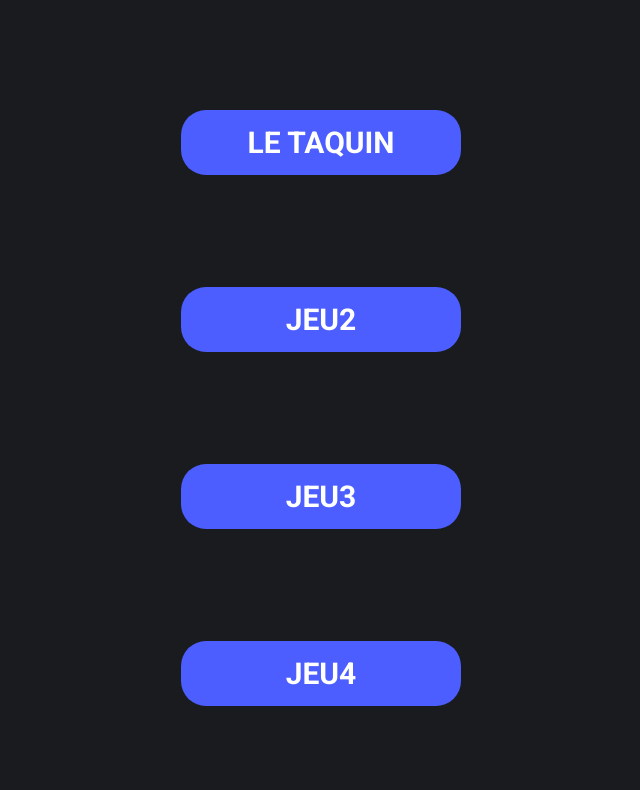
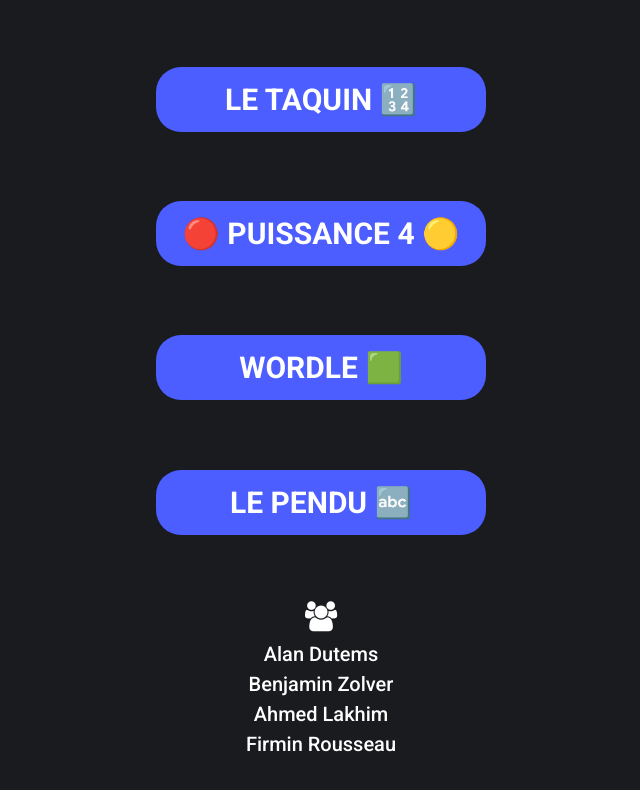
Before and after one commit to Ascyam/Projet-Web, a plain HTML site: page index.html in a window 1280 px wide. Shown: the whole page, without its empty margins (319-959 px from the left). Drawn offline with Linux system fonts and the light colour scheme.

Commit message:
[upd] - title's style in menu

```diff
--- a/index.css
+++ b/index.css
@@ -20,7 +20,7 @@ body {
   flex-direction: column;
   justify-content: space-evenly;
   height: 100vh;
-  width: 300px;
+  width: 350px;
   text-align: center;
   text-transform: uppercase;
   font-weight: 700;
@@ -38,3 +38,9 @@ body {
 .menu a:hover {
     background-color: #6070ff;
 }
+
+.explication-text{
+    text-transform: none;
+    font-size: 20px;
+    font-weight: 500;
+}
--- a/index.html
+++ b/index.html
@@ -9,10 +9,20 @@
 
 <body>
     <div class="menu">
-            <a href="leTaquin.html">Le Taquin</a>
-            <a href="Jeu2.html">Jeu2</a>
-            <a href="Jeu3.html">Jeu3</a>
-            <a href="Jeu4.html">Jeu4</a>
+            <a href="leTaquin.html">Le Taquin 🔢</a>
+            <a href="Puissance4.html">🔴 Puissance 4 🟡</a>
+            <a href="Wordle.html">Wordle 🟩</a>
+            <a href="lePendu.html">Le pendu 🔤</a>
+            <div class="explication-container">
+              <div class="explication">
+                  <div class="explication-icon">
+                      <i class="fa fa-users"></i>
+                  </div>
+                  <div class="explication-text">
+                      Alan Dutems <br /> Benjamin Zolver <br /> Ahmed Lakhim <br /> Firmin Rousseau
+                  </div>
+              </div>
+          </div>
     </div>
   </body>
 </html>
```
Also changed, not shown: leTaquin.html (+4 -4 lines).
